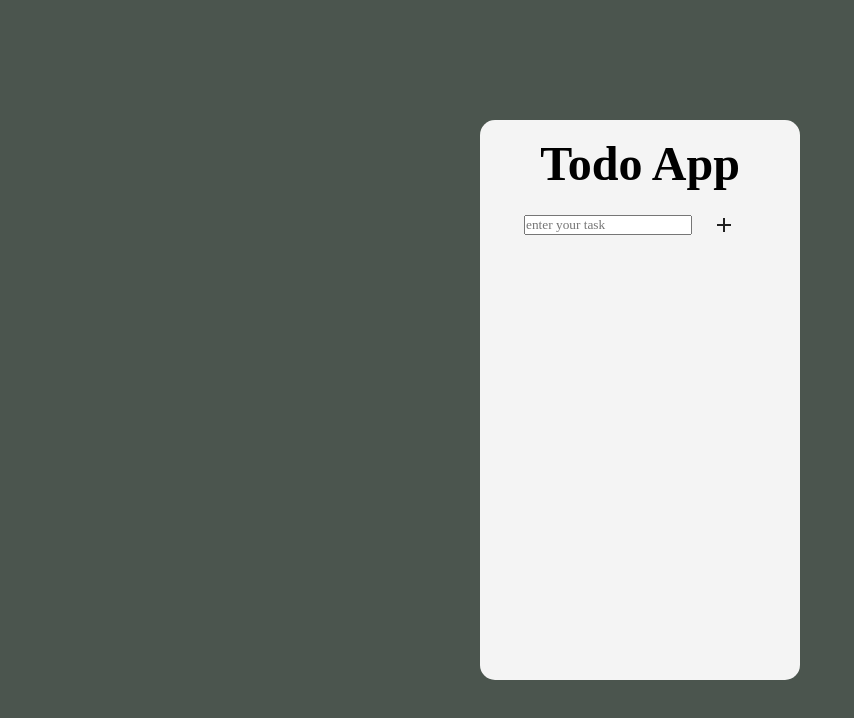
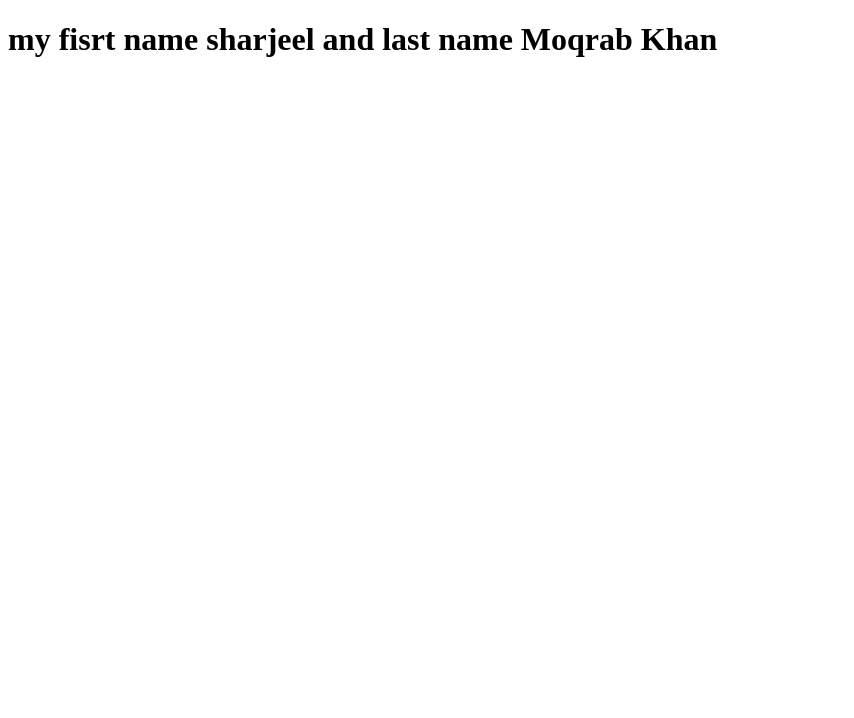
Before and after one commit to SharjeelMoqrabKhan/Basic-React-Learning-2020, a React (Create React App) app: page / in a window 1280 px wide. Shown: the top 718 px of the page, without its empty margins (0-854 px from the left). Built offline with nearby package versions, Linux system fonts and the light colour scheme; a web font is replaced by a local one.

Commit message:
context_api

```diff
--- /dev/null
+++ b/src/app2.jsx
@@ -0,0 +1,19 @@
+import React, { createContext } from "react";
+import ComA from "../src/context_api/ComA";
+const FirstName = createContext();
+const LastName = createContext();
+
+const App2 = () => {
+  return (
+    <React.Fragment>
+      <FirstName.Provider value={"sharjeel"}>
+        <LastName.Provider value={"Moqrab Khan"}>
+          <ComA />
+        </LastName.Provider>
+      </FirstName.Provider>
+    </React.Fragment>
+  );
+};
+
+export default App2;
+export { FirstName, LastName };
--- /dev/null
+++ b/src/context_api/ComA.jsx
@@ -0,0 +1,12 @@
+import React from "react";
+import ComB from "./ComB";
+
+const ComA = () => {
+  return (
+    <React.Fragment>
+      <ComB />
+    </React.Fragment>
+  );
+};
+
+export default ComA;
--- /dev/null
+++ b/src/context_api/ComB.jsx
@@ -0,0 +1,13 @@
+import React from "react";
+import ComC from "./ComC";
+import Comc from "./ComC";
+
+const ComB = () => {
+  return (
+    <React.Fragment>
+      <ComC />
+    </React.Fragment>
+  );
+};
+
+export default ComB;
--- /dev/null
+++ b/src/context_api/ComC.jsx
@@ -0,0 +1,25 @@
+import React from "react";
+import { FirstName, LastName } from "../app2";
+const ComC = () => {
+  return (
+    <>
+      <FirstName.Consumer>
+        {(fn) => {
+          return (
+            <LastName.Consumer>
+              {(ln) => {
+                return (
+                  <h1>
+                    my fisrt name {fn} and last name {ln}
+                  </h1>
+                );
+              }}
+            </LastName.Consumer>
+          );
+        }}
+      </FirstName.Consumer>
+    </>
+  );
+};
+
+export default ComC;
--- a/src/index.js
+++ b/src/index.js
@@ -1,5 +1,7 @@
 import React from "react";
 import ReactDOM from "react-dom";
-import TodoList from "../src/Todo_app";
+import App2 from './app2'
 
-ReactDOM.render(<TodoList />, document.getElementById("root"));
+
+
+ReactDOM.render(<App2/>, document.getElementById("root"));
```
